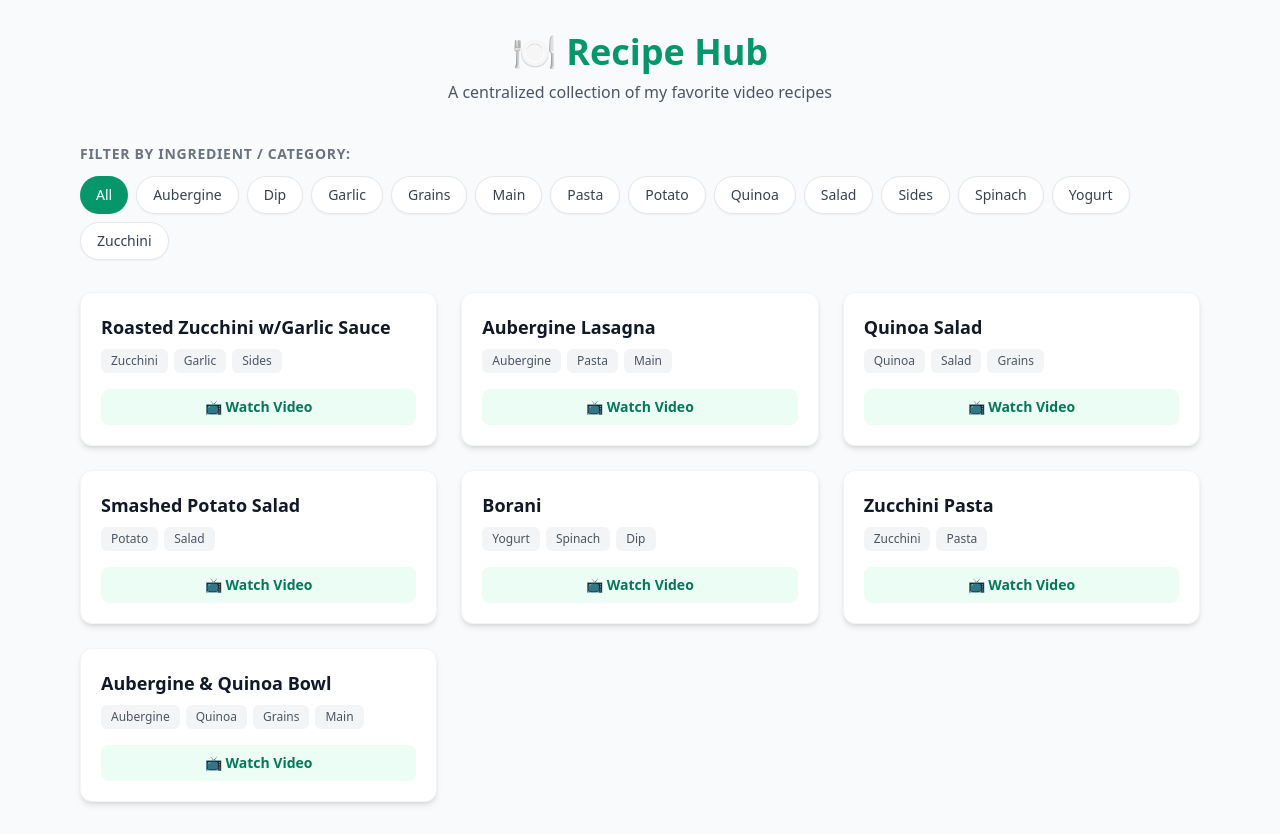
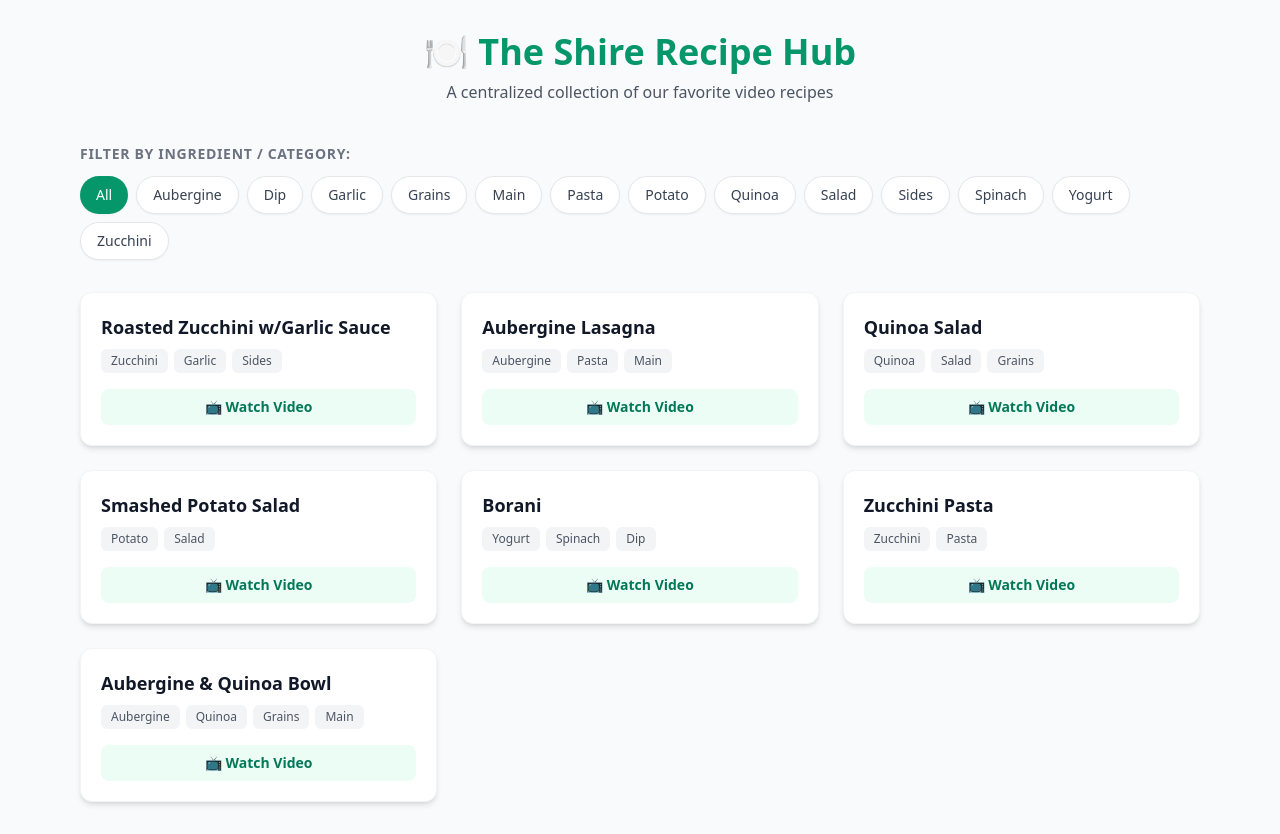
Before and after one commit to po5thuman/shire-recipes, a plain HTML site: page index.html in a window 1280 px wide. Drawn offline with nearby package versions, Linux system fonts and the light colour scheme.

Commit message:
Rename to The Shire Recipe Hub and update header

```diff
--- a/index.html
+++ b/index.html
@@ -3,15 +3,15 @@
 <head>
     <meta charset="UTF-8">
     <meta name="viewport" content="width=device-width, initial-scale=1.0">
-    <title>My Centralized Recipe Hub</title>
+    <title>The Shire Recipe Hub</title>
     <script src="https://cdn.tailwindcss.com"></script>
 </head>
 <body class="bg-gray-50 text-gray-800 font-sans min-h-screen">
 
     <div class="max-w-6xl mx-auto px-4 py-8">
         <header class="text-center mb-10">
-            <h1 class="text-4xl font-extrabold text-emerald-600 mb-2">🍽️ Recipe Hub</h1>
-            <p class="text-gray-600">A centralized collection of my favorite video recipes</p>
+            <h1 class="text-4xl font-extrabold text-emerald-600 mb-2">🍽️ The Shire Recipe Hub</h1>
+            <p class="text-gray-600">A centralized collection of our favorite video recipes</p>
         </header>
 
         <section class="mb-8">
```
